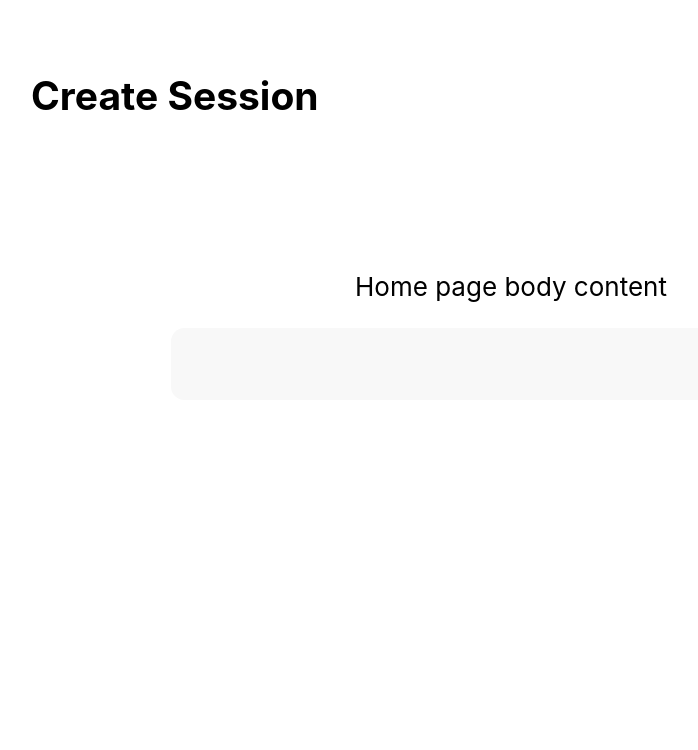
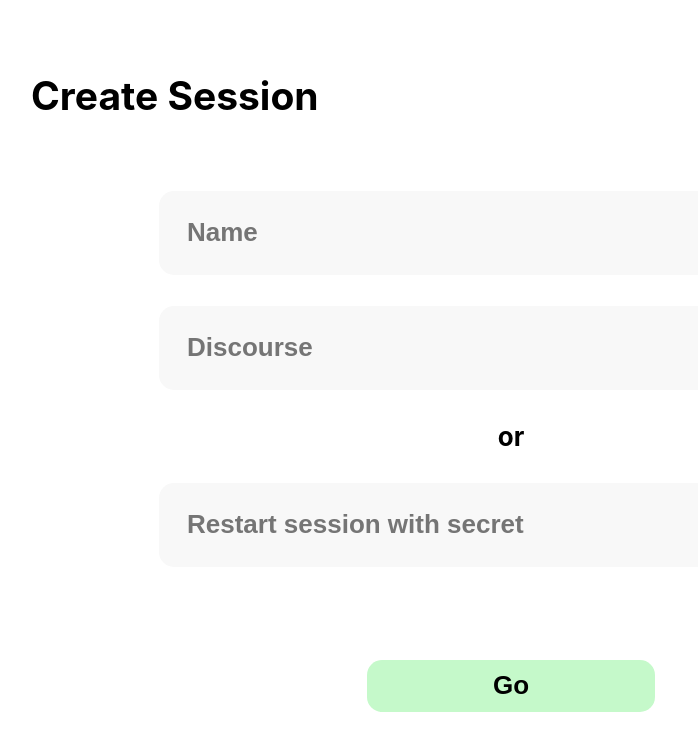
Before and after one commit to elliotmoose/thiscourse, a React (Create React App) app in the folder web-app/: page / in a window 1280 px wide. Shown: the top 750 px of the page, without its empty margins (129-827 px from the left). Built offline with nearby package versions, Linux system fonts and the light colour scheme.

Commit message:
completed UI for create session page

```diff
--- a/web-app/src/App.css
+++ b/web-app/src/App.css
@@ -24,20 +24,38 @@
   padding: 5vh 20vh;
   font-size: calc(10px + 2vmin);
   color: black;
+  font-weight: bold;
 }
 
 .CreateSession > h2{
   text-align: left;
+  padding-bottom: 1em;
   /*justify-content: left;*/
+}
+
+.CreateSession .submit-button{
+  background: #C5F9CA;
+  border-radius: 15px;
+  width: 30%;
+  height: 2em;
+  font-size: 1em;
+  font-weight: bold;
+  border-color: transparent;
 }
 
 .input-box{
   width: 70%;
-  height: 5em;
+  height: 3em;
   background: #F8F8F8;
-  border-radius: 1em;
+  border-radius: 15px;
   border-color: transparent;
+  color: black;
+  font-size: 1em;
+  font-weight: bold;
+  padding-left: 1em;
 }
+
+
 
 .App-link {
   color: #61dafb;
--- a/web-app/src/components/CreateSession.js
+++ b/web-app/src/components/CreateSession.js
@@ -4,14 +4,25 @@ const CreateSession = () => {
     return (
        <div className="CreateSession">
 			<h2>Create Session</h2>
-			<br></br>
-			<br></br>
-			<br></br>
-
-			<p>Home page body content</p>
 			<form>
 			  <label>
-			    <input className="input-box" type="text" name="name" />
+			    <input className="input-box" type="text" name="name" placeholder="Name"/>
+				<br></br>
+				<br></br>
+			    <input className="input-box" type="text" name="discourse" placeholder="Discourse"/>
+			    <br></br>
+				<br></br>
+				or
+				<br></br>
+				<br></br>
+			    <input className="input-box" type="text" name="restart" placeholder="Restart session with secret"/>
+
+			    <br></br>
+				<br></br>
+				<br></br>
+				<br></br>
+				<input className="submit-button" type="submit" value="Go"/>
+
 			  </label>
 			</form>
        </div>
```
